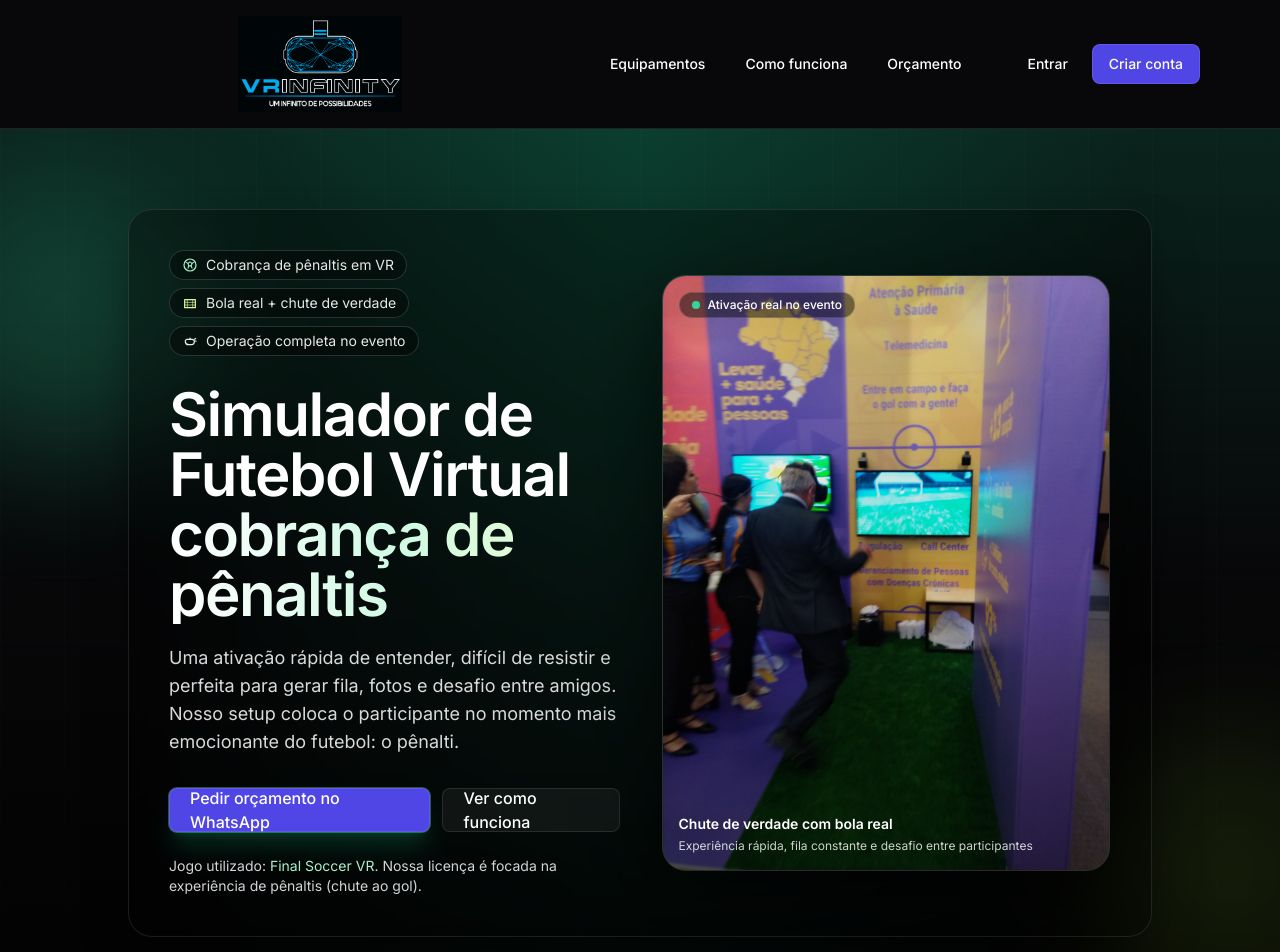
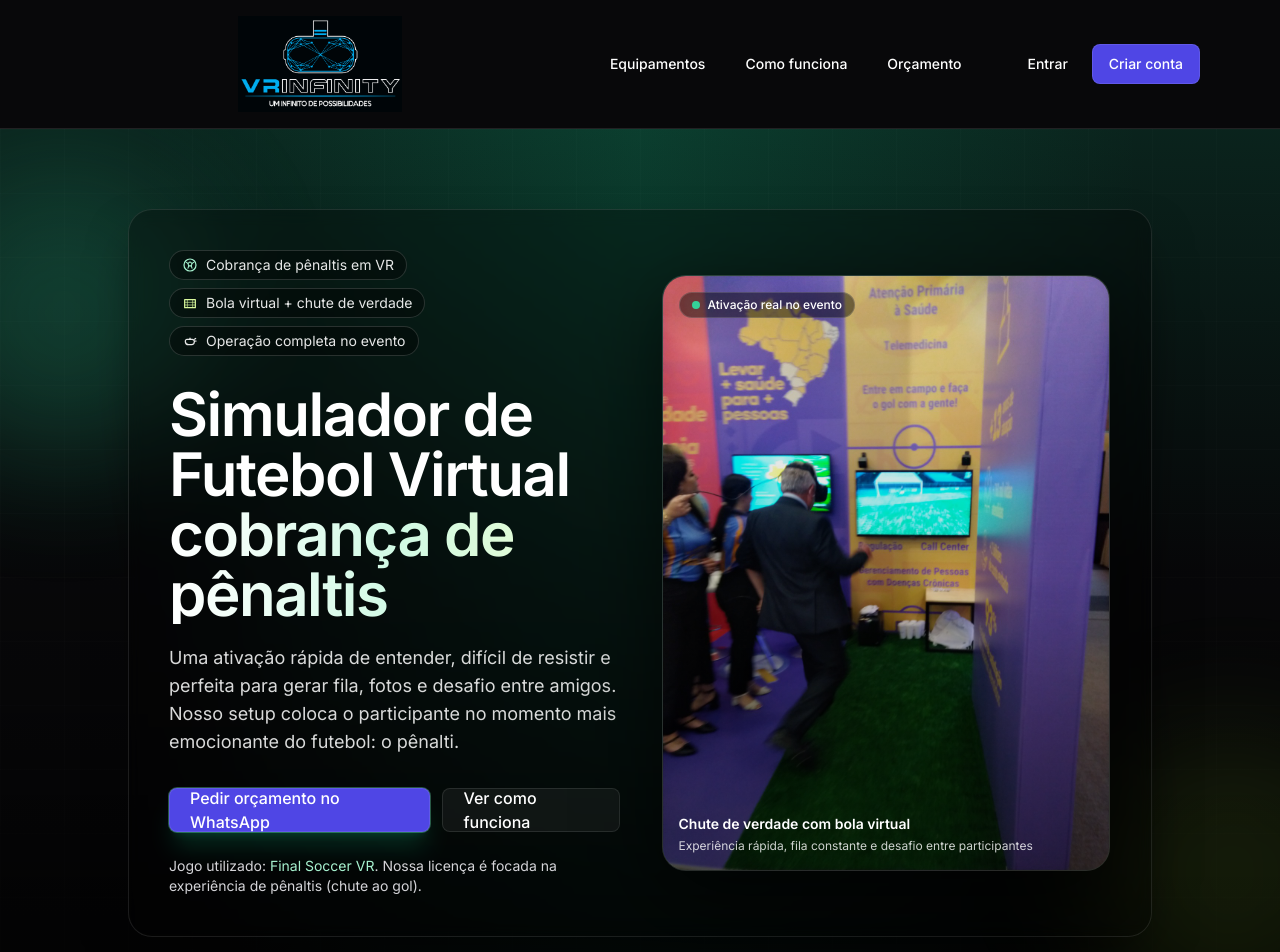
Before and after one commit to andersjc11/VRGH, a Next.js app: page /simulador-futebol-virtual in a window 1280 px wide. Shown: the top 952 px of the page. Built offline with nearby package versions, Linux system fonts and the light colour scheme; no server answers.

Commit message:
Change hero copy to bola virtual

```diff
--- a/src/app/simulador-futebol-virtual/page.tsx
+++ b/src/app/simulador-futebol-virtual/page.tsx
@@ -257,7 +257,7 @@ export default function SimuladorFutebolVirtualPage() {
                     </p>
                     <p className="inline-flex items-center gap-2 rounded-full border border-white/15 bg-black/40 px-3 py-1 text-sm text-white/90">
                       <IconGoal className="h-4 w-4 text-lime-200" />
-                      Bola real + chute de verdade
+                      Bola virtual + chute de verdade
                     </p>
                     <p className="inline-flex items-center gap-2 rounded-full border border-white/15 bg-black/40 px-3 py-1 text-sm text-white/90">
                       <IconWhistle className="h-4 w-4 text-white/90" />
@@ -335,7 +335,7 @@ export default function SimuladorFutebolVirtualPage() {
                       </div>
                       <div className="absolute bottom-4 left-4 right-4">
                         <p className="text-sm font-semibold text-white">
-                          Chute de verdade com bola real
+                          Chute de verdade com bola virtual
                         </p>
                         <p className="mt-1 text-xs text-white/80">
                           Experiência rápida, fila constante e desafio entre participantes
```
